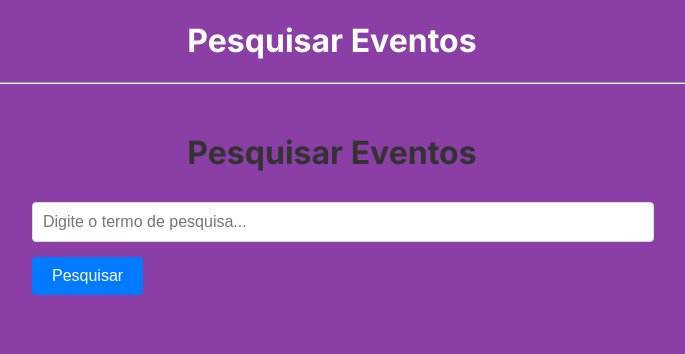
After one commit to AugFidelis/Projeto-Integrador-II, a Flask app: page /eventos/pesquisar_eventos in a window 1280 px wide. The commit adds this page. Shown: the top 354 px of the page, without its empty margins (308-993 px from the left). Run offline with Flask 3, Linux system fonts and the light colour scheme.

Commit message:
Adicionada página de pesquisa de eventos

```diff
--- a/projeto/website/eventos.py
+++ b/projeto/website/eventos.py
@@ -99,3 +99,25 @@ def apostar(evento_id):
         return redirect(url_for('home.pagina_home'))
 
     return render_template('aposta.html', evento=evento)
+
+@eventos.route('/pesquisar_eventos', methods=['GET', 'POST'])
+def pesquisar_eventos():
+    eventos = []
+    if request.method == 'POST':
+        termo_pesquisa = request.form.get('termo_pesquisa')
+
+        # Buscar eventos que correspondam ao termo de pesquisa
+        cursor.execute("""
+            SELECT id_evento, titulo, descricao, valor_cota, data_evento,
+            data_inicio_apostas, data_fim_apostas
+            FROM eventos
+            WHERE titulo LIKE %s OR descricao LIKE %s
+            ORDER BY data_evento DESC
+        """, (f'%{termo_pesquisa}%', f'%{termo_pesquisa}%'))
+
+        eventos = cursor.fetchall()
+
+        if not eventos:
+            flash('Nenhum evento encontrado com esse termo.', category='info')
+
+    return render_template('pesquisar_eventos.html', eventos=eventos)
--- a/projeto/website/static/style.css
+++ b/projeto/website/static/style.css
@@ -188,3 +188,118 @@ body{
 .btn-nao:hover {
     background-color: #da190b;
 }
+
+/* ------------------------------------------ */
+
+/* Container principal */
+.pesquisa-container {
+    max-width: 1200px;
+    margin: 0 auto;
+    padding: 20px;
+}
+
+.pesquisa-container h1 {
+    text-align: center;
+    color: #333;
+    margin-bottom: 30px;
+}
+
+/* Formulário de pesquisa */
+.pesquisa-form {
+    max-width: 600px;
+    margin: 0 auto 40px;
+}
+
+.form-grupo {
+    margin-bottom: 15px;
+}
+
+.form-grupo input {
+    width: 100%;
+    padding: 10px;
+    border: 1px solid #ddd;
+    border-radius: 4px;
+    font-size: 16px;
+}
+
+.pesquisa-form button {
+    background-color: #007bff;
+    color: white;
+    padding: 10px 20px;
+    border: none;
+    border-radius: 4px;
+    cursor: pointer;
+    font-size: 16px;
+}
+
+.pesquisa-form button:hover {
+    background-color: #0056b3;
+}
+
+/* Resultados da pesquisa */
+.resultados h2 {
+    color: #333;
+    margin-bottom: 20px;
+}
+
+.eventos-grid {
+    display: grid;
+    grid-template-columns: repeat(auto-fill, minmax(300px, 1fr));
+    gap: 20px;
+}
+
+/* Cards de eventos */
+.evento-card {
+    background-color: white;
+    border: 1px solid #ddd;
+    border-radius: 8px;
+    padding: 20px;
+    box-shadow: 0 2px 4px rgba(0,0,0,0.1);
+}
+
+.evento-card h3 {
+    color: #333;
+    margin: 0 0 15px 0;
+}
+
+.evento-card .descricao {
+    color: #666;
+    margin-bottom: 15px;
+}
+
+.evento-card .data {
+    color: #888;
+    font-size: 0.9em;
+    margin-bottom: 10px;
+}
+
+.evento-card .valor {
+    font-weight: bold;
+    color: #333;
+    margin-bottom: 15px;
+}
+
+.btn-apostar {
+    display: inline-block;
+    background-color: #28a745;
+    color: white;
+    text-decoration: none;
+    padding: 8px 16px;
+    border-radius: 4px;
+    transition: background-color 0.3s;
+}
+
+.btn-apostar:hover {
+    background-color: #218838;
+}
+
+/* Responsividade para telas menores */
+@media (max-width: 768px) {
+    .eventos-grid {
+        grid-template-columns: 1fr;
+    }
+
+    .pesquisa-container {
+        padding: 10px;
+    }
+}
--- a/projeto/website/templates/home.html
+++ b/projeto/website/templates/home.html
@@ -11,6 +11,10 @@
             <a href="{{ url_for('eventos.criar_evento') }}" class="btn-criar">Criar evento</a>
             <a href="{{ url_for('auth.logout') }}" class="btn-sair">Sair</a>
         </div>
+    </div>
+
+    <div>
+        <a href="{{ url_for('eventos.pesquisar_eventos') }}">Pesquisar eventos</a>
     </div>
 
     <div class="eventos-container">
--- /dev/null
+++ b/projeto/website/templates/pesquisar_eventos.html
@@ -0,0 +1,37 @@
+{% extends "base.html" %}
+{% block titulo %}Pesquisar Eventos{% endblock %}
+{% block nome %}Pesquisar Eventos{% endblock %}
+
+{% block conteudo %}
+<div class="pesquisa-container">
+    <h1>Pesquisar Eventos</h1>
+
+    <form class="pesquisa-form" method="POST">
+        <div class="form-grupo">
+            <input type="text"
+                   name="termo_pesquisa"
+                   placeholder="Digite o termo de pesquisa..."
+                   required>
+        </div>
+        <button type="submit">Pesquisar</button>
+    </form>
+
+    {% if eventos %}
+    <div class="resultados">
+        <h2>Resultados da pesquisa:</h2>
+        <div class="eventos-grid">
+            {% for evento in eventos %}
+            <div class="evento-card">
+                <h3>{{ evento[1] }}</h3>
+                <p class="descricao">{{ evento[2] }}</p>
+                <p class="data">Data do evento: {{ evento[4].strftime('%d/%m/%Y') }}</p>
+                <p class="valor">Valor da cota: R$ {{ "%.2f"|format(evento[3]) }}</p>
+                <a href="{{ url_for('eventos.apostar', evento_id=evento[0]) }}"
+                   class="btn-apostar">Apostar</a>
+            </div>
+            {% endfor %}
+        </div>
+    </div>
+    {% endif %}
+</div>
+{% endblock %}
```
